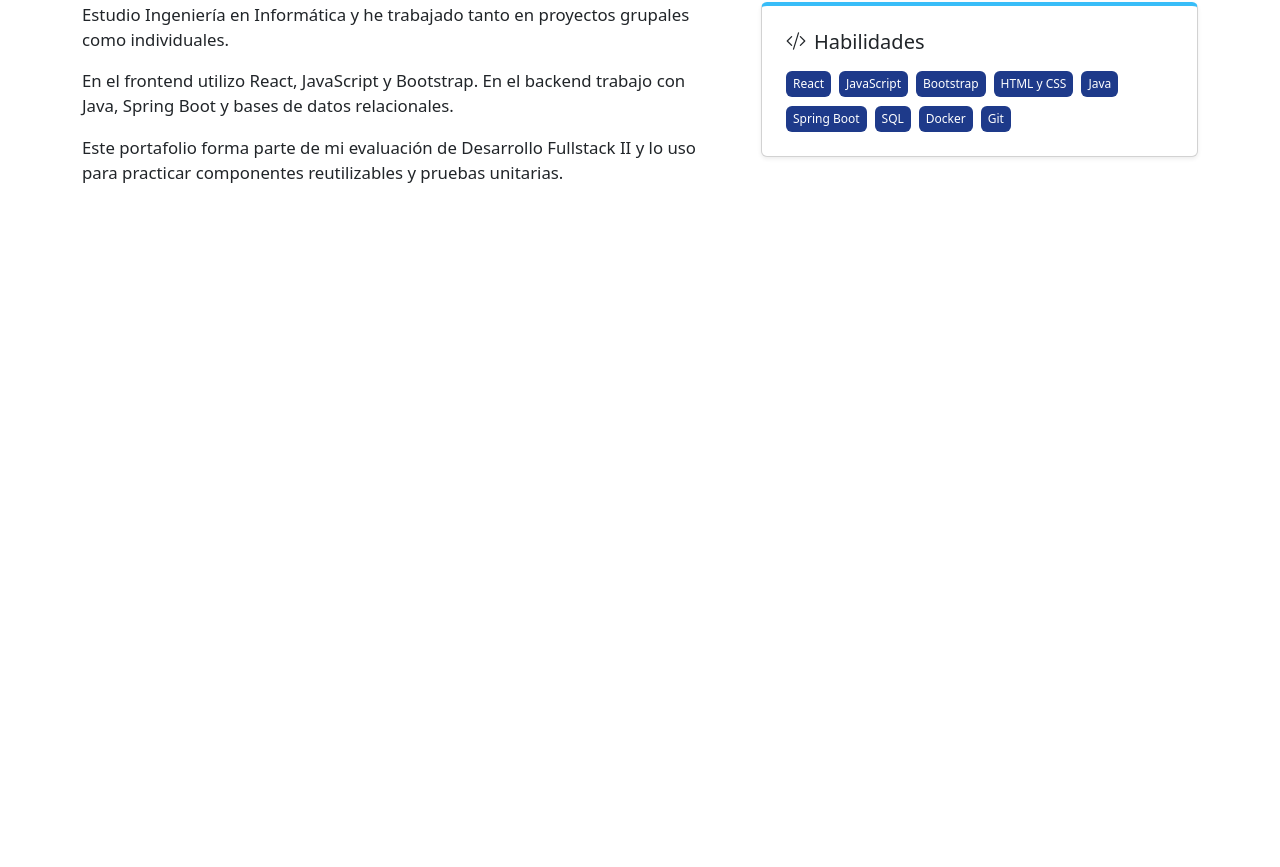
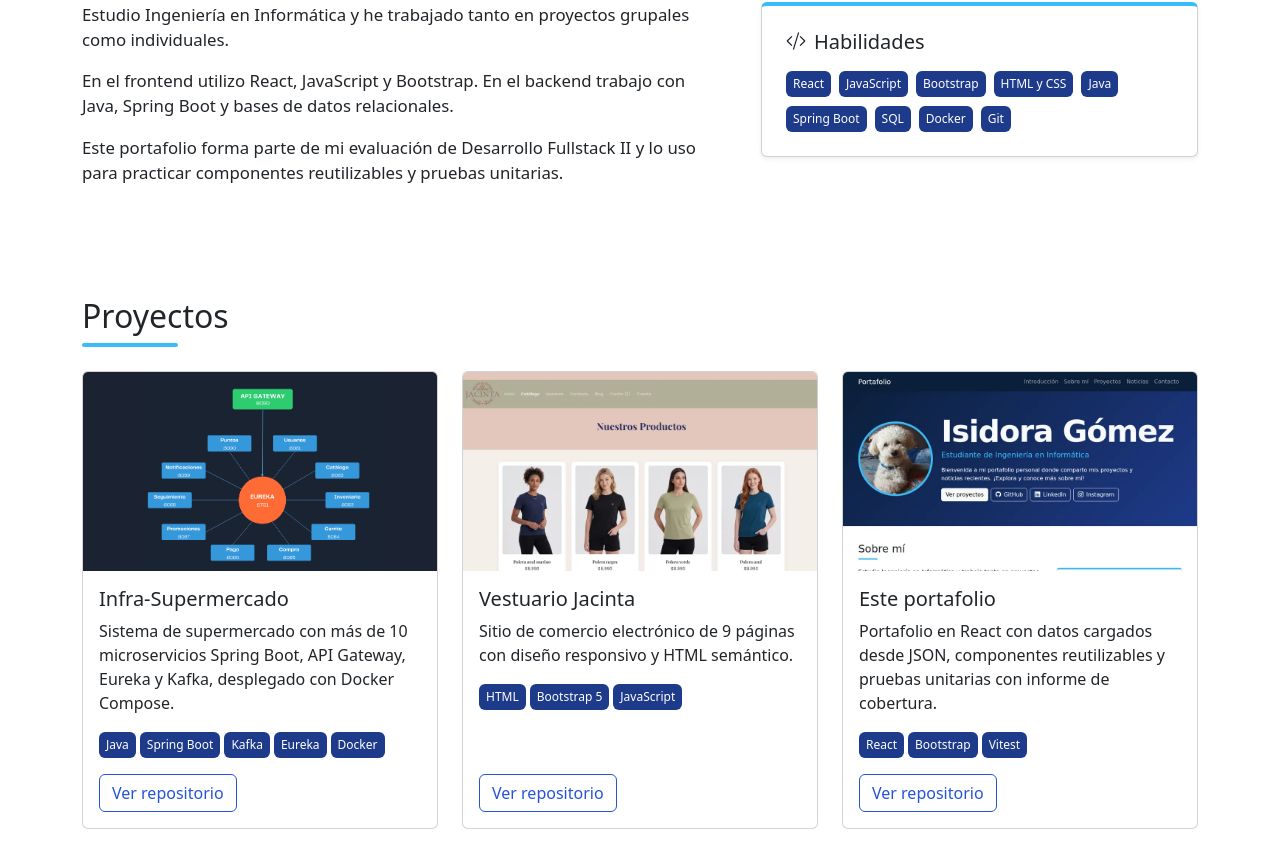
Before and after one commit to IsiGomez/Portafolio, a React (Vite) app: page / in a window 1280 px wide. Shown: the part 567-1434 px from the top of the page. Before the commit the page ends 816 px from the top, so only its background shows below. Built offline with nearby package versions, Linux system fonts and the light colour scheme.

Commit message:
feat: agregar Projects y ProjectCard con datos de projects.json y estilos en index.css

```diff
--- a/public/data/projects.json
+++ b/public/data/projects.json
@@ -4,11 +4,12 @@
       "id": "infra-supermercado",
       "titulo": "Infra-Supermercado",
       "descripcion": "Sistema de supermercado con más de 10 microservicios Spring Boot, API Gateway, Eureka y Kafka, desplegado con Docker Compose.",
-      "imagen": "img/proyecto-supermercado.svg",
+      "imagen": "img/proyecto-supermercado.webp",
       "imagenAlt": "Diagrama de microservicios conectados a un API Gateway",
       "tecnologias": ["Java", "Spring Boot", "Kafka", "Eureka", "Docker"],
       "enlace": "https://github.com/IsiGomez/Infra-Supermercado",
-      "etiquetaEnlace": "Ver repositorio"
+      "etiquetaEnlace": "Ver repositorio",
+      "imagenClase": "card-img-contain"
     },
     {
       "id": "vestuario-jacinta",
--- a/src/App.jsx
+++ b/src/App.jsx
@@ -3,6 +3,7 @@ import { DATA_PATHS } from './services/dataService.js';
 import Navbar from './components/Navbar.jsx';
 import Estado from './components/Estado.jsx';
 import AboutMe from './components/AboutMe.jsx';
+import Projects from './components/Projects.jsx';
 
 export const ENLACES = [
   { id: 'introduccion', etiqueta: 'Introducción' },
@@ -33,6 +34,7 @@ export default function App() {
               habilidades={perfil.sobreMi?.habilidades}
             />
           )}
+          <Projects />
         </Estado>
       </main>
     </>
--- /dev/null
+++ b/src/components/ProjectCard.jsx
@@ -0,0 +1,73 @@
+import PropTypes from 'prop-types';
+
+/**
+ * Tarjeta (Card de Bootstrap) de un proyecto; el botón es el único elemento que enlaza.
+ *
+ * @param {object} props
+ * @param {string} props.titulo
+ * @param {string} props.descripcion
+ * @param {string} props.imagen
+ * @param {string} props.imagenAlt
+ * @param {string[]} [props.tecnologias]
+ * @param {string} props.enlace
+ * @param {string} [props.etiquetaEnlace]
+*/
+
+export default function ProjectCard({
+  titulo,
+  descripcion,
+  imagen,
+  imagenAlt,
+  tecnologias = [],
+  enlace,
+  etiquetaEnlace = 'Ver proyecto',
+  imagenClase = '',
+}) {
+  return (
+    <article className="card h-100 proyecto-card">
+      <img
+        src={imagen}
+        alt={imagenAlt}
+        className={`card-img-top ${imagenClase}`}
+        width="640"
+        height="360"
+        loading="lazy"
+      />
+
+      <div className="card-body d-flex flex-column">
+        <h3 className="card-title h5">{titulo}</h3>
+        <p className="card-text">{descripcion}</p>
+
+        {tecnologias.length > 0 && (
+          <ul className="list-unstyled d-flex flex-wrap gap-1 mb-3" aria-label="Tecnologías utilizadas">
+            {tecnologias.map((tecnologia) => (
+              <li key={tecnologia}>
+                <span className="badge badge-tech">{tecnologia}</span>
+              </li>
+            ))}
+          </ul>
+        )}
+
+        <a
+          className="btn btn-outline-primary mt-auto align-self-start"
+          href={enlace}
+          target="_blank"
+          rel="noopener noreferrer"
+        >
+          {etiquetaEnlace}
+          <span className="visually-hidden"> de {titulo} (se abre en una pestaña nueva)</span>
+        </a>
+      </div>
+    </article>
+  );
+}
+
+ProjectCard.propTypes = {
+  titulo: PropTypes.string.isRequired,
+  descripcion: PropTypes.string.isRequired,
+  imagen: PropTypes.string.isRequired,
+  imagenAlt: PropTypes.string.isRequired,
+  tecnologias: PropTypes.arrayOf(PropTypes.string),
+  enlace: PropTypes.string.isRequired,
+  etiquetaEnlace: PropTypes.string,
+};
--- /dev/null
+++ b/src/components/Projects.jsx
@@ -0,0 +1,39 @@
+import { useJsonData } from '../hooks/useJsonData.js';
+import { DATA_PATHS } from '../services/dataService.js';
+import Estado from './Estado.jsx';
+import ProjectCard from './ProjectCard.jsx';
+
+/**
+ * Sección "Proyectos"
+ * Carga `projects.json` con `useJsonData`
+ * Muestra una `ProjectCard` por proyecto
+*/
+
+export default function Projects() {
+  const { data, loading, error } = useJsonData(DATA_PATHS.proyectos);
+  const proyectos = data?.proyectos ?? [];
+
+  return (
+    <section id="proyectos" className="py-5 seccion-alterna" aria-labelledby="proyectos-titulo">
+      <div className="container">
+        <h2 id="proyectos-titulo" className="seccion-titulo mb-4">
+          Proyectos
+        </h2>
+
+        <Estado cargando={loading} error={error}>
+          {proyectos.length === 0 ? (
+            <p>Aún no hay proyectos para mostrar.</p>
+          ) : (
+            <div className="row g-4">
+              {proyectos.map(({ id, ...proyecto }) => (
+                <div className="col-12 col-md-6 col-lg-4" key={id}>
+                  <ProjectCard {...proyecto} />
+                </div>
+              ))}
+            </div>
+          )}
+        </Estado>
+      </div>
+    </section>
+  );
+}
--- a/src/index.css
+++ b/src/index.css
@@ -1,6 +1,6 @@
 :root {
   --tinta: #082346;
-  --azul: #1d4ed8;
+  --azul: #2453d6;
   --azul-oscuro: #1e3a8a;
   --celeste: #38bdf8;
   --foco: #3b82f6;
@@ -12,6 +12,22 @@
   color: #fff;
   font-weight: 500;
   padding: 7px;
+}
+
+
+section[id] {
+  scroll-margin-top: 3rem;
+}
+
+
+/* Botones */
+.btn-outline-primary {
+  --bs-btn-color: var(--azul);
+  --bs-btn-border-color: var(--azul);
+  --bs-btn-hover-bg: var(--azul);
+  --bs-btn-hover-border-color: var(--azul);
+  --bs-btn-active-bg: var(--azul);
+  --bs-btn-active-border-color: var(--azul);
 }
 
 
@@ -57,3 +73,38 @@
 .sobre-mi-texto {
   font-size: 1.05rem;
 }
+
+
+/* Tarjetas de proyecto: imagen 16:9 y elevación al pasar el mouse */
+.proyecto-card .card-img-top {
+  height: auto;
+  aspect-ratio: 16 / 9;
+  object-fit: cover;
+}
+.proyecto-card .card-img-top.card-img-contain {
+  object-fit: contain;
+  background-color: #1b2333;
+}
+.proyecto-card .card-img-top
+.proyecto-card {
+  transition: transform 1s ease, box-shadow 1s ease;
+}
+.proyecto-card:has(:focus-visible) {
+  transform: translateY(-6px);
+  box-shadow: var(--bs-box-shadow-lg);
+}
+@media (hover: hover) {
+  .proyecto-card:hover {
+    transform: translateY(-6px);
+    box-shadow:var(--bs-box-shadow-lg);
+  }
+}
+@media (prefers-reduced-motion: reduce) {
+  .proyecto-card {
+    transition: none;
+  }
+  .proyecto-card:hover,
+  .proyecto-card:has(:focus-visible) {
+    transform: none;
+  }
+}
```
